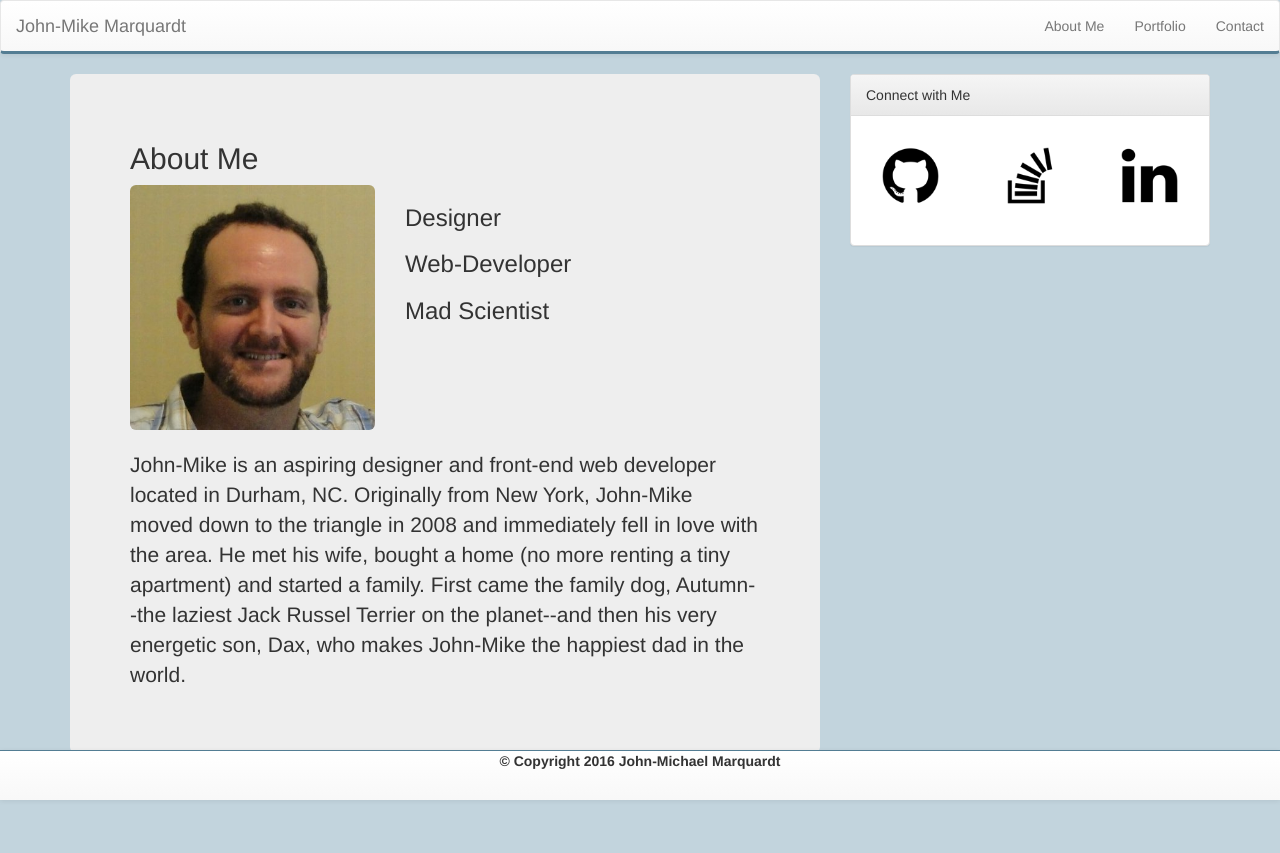
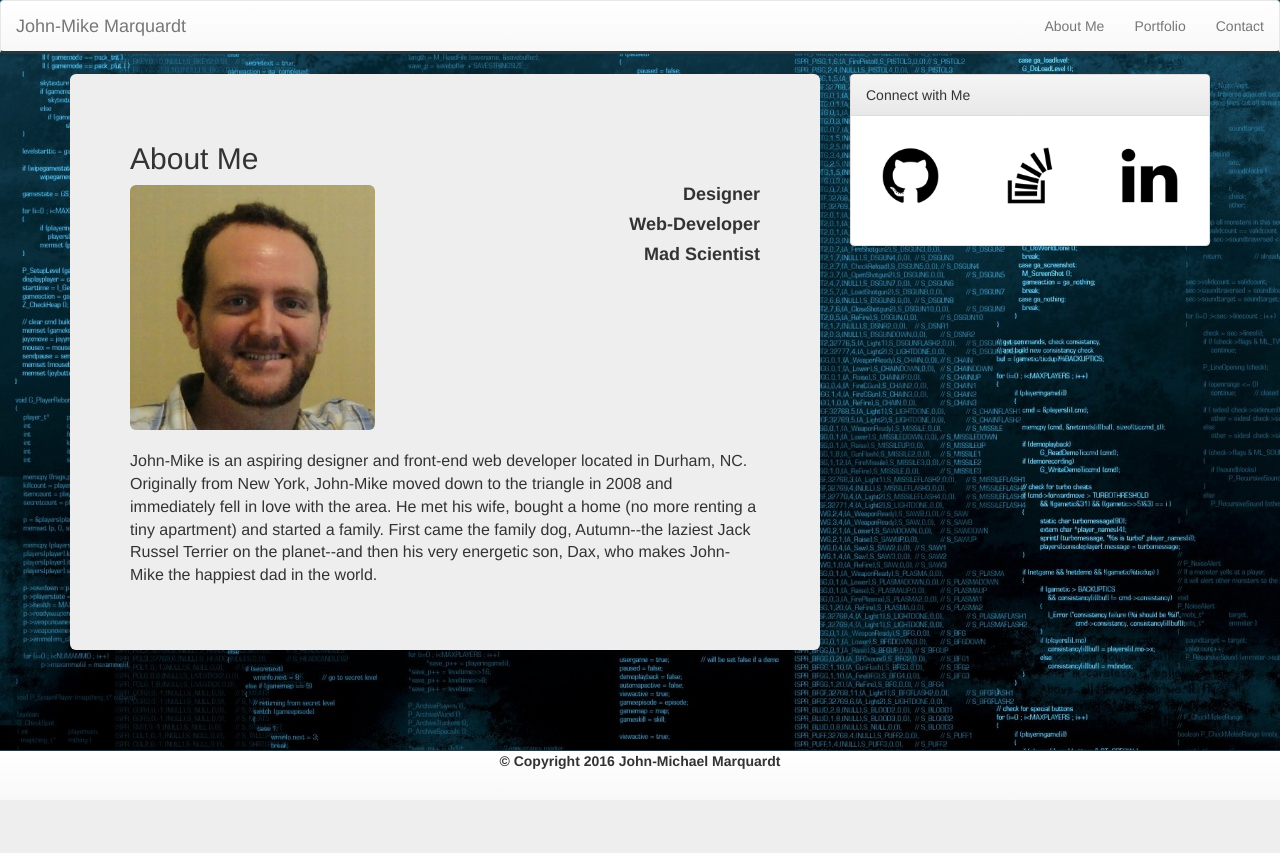
Before and after one commit to codemarq/Portfolio, a PHP site: page /assignment2/index.html in a window 1280 px wide. After the commit the page ends 786 px from the top, so only its background shows below. Run offline with PHP 8.4, Linux system fonts and the light colour scheme; some libraries are stand-ins or nearby versions.

Commit message:
images and background, final commit

```diff
--- a/assignment2/assets/css/style.css
+++ b/assignment2/assets/css/style.css
@@ -1,8 +1,9 @@
 header .navbar {
-	border-bottom: solid #537d93 3px;
+	border-bottom: solid #253841 3px;
 }
+
 body {
-	background-color: #c2d4dd;
+	background-color:  #cccccc;
 	padding-bottom: 70px;
 }
 
@@ -23,9 +24,21 @@ body {
 }
 .jumbotron ul {
 	list-style: none;
+	text-align: right;
+	font-weight: bold;
 	padding: 0;
 	bottom-border: solid 2px ;
 }
+
+h4 {
+	font-weight: bold;
+	margin-top: 0;
+}
+
+.jumbotron p {
+	font-size: 16px;
+}
+
 .jumbotron figure img {
 	width: 100%;
 	height: 100%;
@@ -44,7 +57,7 @@ body {
 }
 
 footer .navbar {
-	border-top: solid #537d93 1px;
+	border-top: solid #253841 1px;
 	text-align: center;
 	font-weight: bold;
 }
--- a/assignment2/contact.html
+++ b/assignment2/contact.html
@@ -13,7 +13,7 @@
 	<link rel="stylesheet" type="text/css" href="https://bootswatch.com/simplex/bootstrap.min.css">
 	<link rel="stylesheet" type="text/css" href="assets/css/style.css">
 </head>
-<body>
+<body style="background-image:url(assets/images/programming.jpg)">
 	<header>
 		<nav class="navbar navbar-default">
   			<div class="container-fluid">
--- a/assignment2/index.html
+++ b/assignment2/index.html
@@ -13,7 +13,7 @@
 	<link rel="stylesheet" type="text/css" href="https://bootswatch.com/simplex/bootstrap.min.css">
 	<link rel="stylesheet" type="text/css" href="assets/css/style.css">
 </head>
-<body>
+<body style="background-image:url(assets/images/programming.jpg)">
 	<header>
 		<nav class="navbar navbar-default">
   			<div class="container-fluid">
@@ -39,9 +39,9 @@
 				  	</div>
 				  	<div class="col-md-7">
 				  		<ul>
-				  			<li><h3>Designer</h3></li>
-				  			<li><h3>Web-Developer</h3></li>
-				  			<li><h3>Mad Scientist</h3></li>
+				  			<li><h4>Designer</h4></li>
+				  			<li><h4>Web-Developer</h4></li>
+				  			<li><h4>Mad Scientist</h4></li>
 				  		</ul>
 				 	</div>
 				  </div>
--- a/assignment2/portfolio.html
+++ b/assignment2/portfolio.html
@@ -13,7 +13,7 @@
 	<link rel="stylesheet" type="text/css" href="https://bootswatch.com/simplex/bootstrap.min.css">
 	<link rel="stylesheet" type="text/css" href="assets/css/style.css">
 </head>
-<body>
+<body style="background-image:url(assets/images/programming.jpg)">
 	<header>
 		<nav class="navbar navbar-default">
   			<div class="container-fluid">
@@ -42,7 +42,7 @@
 					  	</div>
 					  	<div class="col-md-6">
 					  		<figure>
-								<img src="assets/images/cage300x200.jpg" alt="picture of nicolas cage">
+								<img src="assets/images/sw.jpg" alt="storntroopers writing on chalkboard">
 								<figcaption>Placeholder 2</figcaption>
 							</figure>
 					 	</div>
```
Also changed, not shown: assignment2/assets/images/me2_edited.jpg (added), assignment2/assets/images/me2_edited2.jpg (added), assignment2/assets/images/moon.jpg (added), assignment2/assets/images/programming.jpg (added), assignment2/assets/images/sw.jpg (added).
